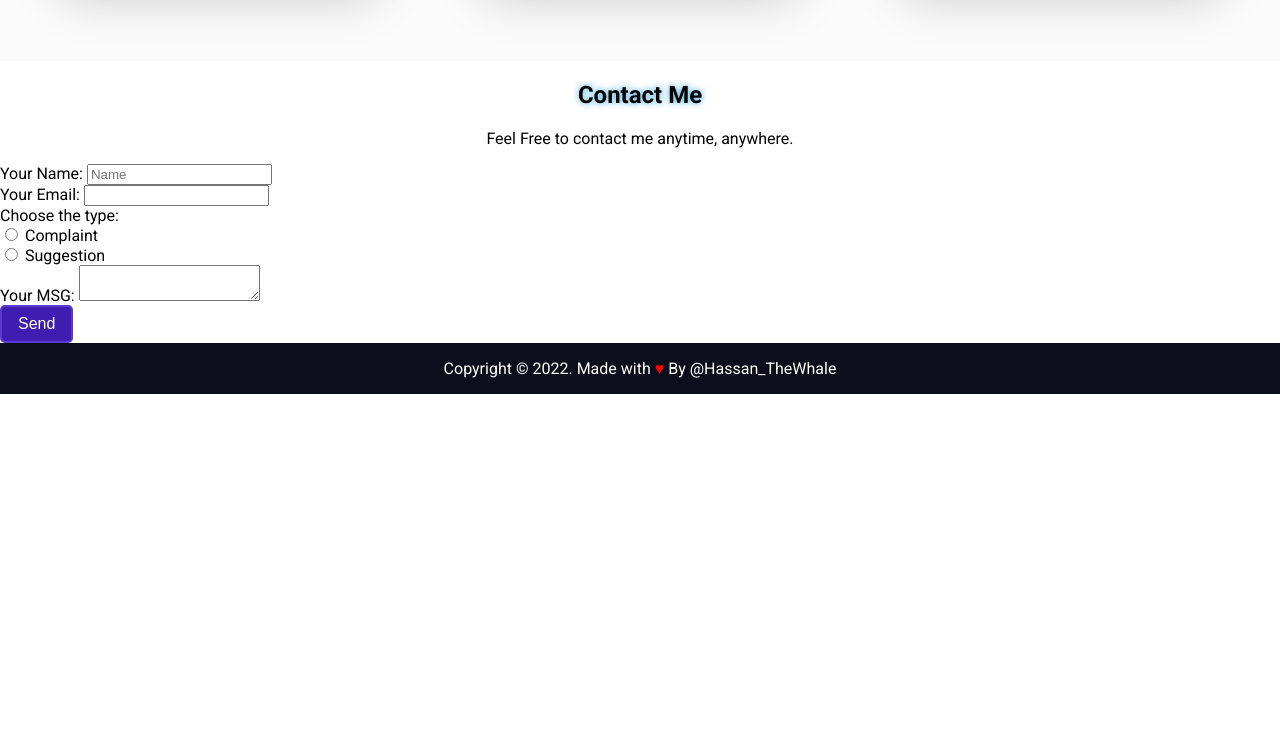
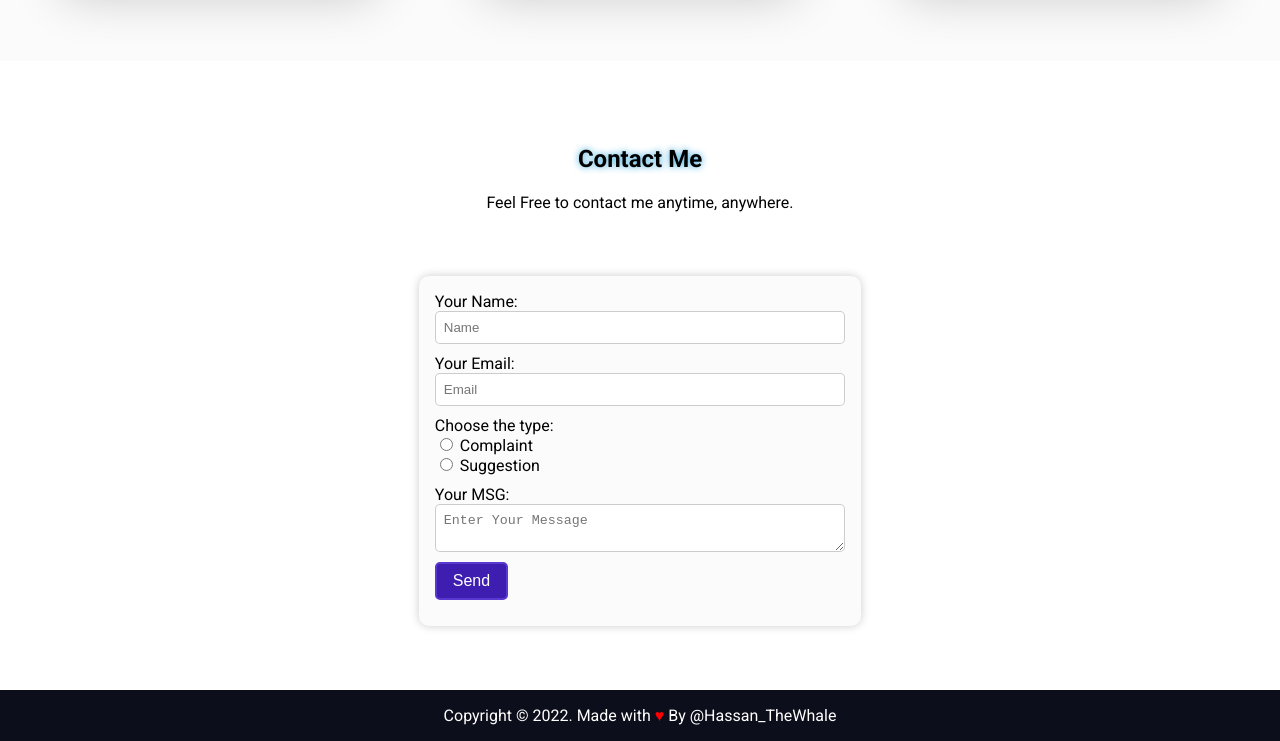
Before and after one commit to g6no/VeryFirstProject, a plain HTML site: page index.html in a window 1280 px wide. Shown: the part 1331-2072 px from the top of the page. Before the commit the page ends 1725 px from the top, so only its background shows below. Drawn offline with Linux system fonts and the light colour scheme.

Commit message:
40 min mark

```diff
--- a/css/style.css
+++ b/css/style.css
@@ -2,6 +2,17 @@
 * {
   box-sizing: border-box;
 }
+
+input[type="text"],
+input[type="email"],
+textarea{
+  display: block;
+  width: 100%;
+  border: 1px solid rgba(0, 0, 0, 0.2);
+  border-radius: 5px;
+  padding: 8px;
+}
+
 
 html {
   scroll-behavior: smooth;
@@ -144,3 +155,21 @@ footer {
 footer span {
   color: red;
 }
+
+#contact{
+  padding: 64px 8px;
+}
+
+#contactForm{
+  width: 35%;
+
+  /* top right bottom left */
+  margin: 64px auto 0;
+  background-color: #fbfbfb;
+  box-shadow: 0 0 10px rgba(0, 0, 0, 0.2);
+  padding: 16px;
+  border-radius: 10px;
+}
+#contact .form-group{
+margin-bottom: 10px;
+}
--- a/index.html
+++ b/index.html
@@ -92,9 +92,8 @@
           <h2 class="title">Contact Me</h2>
           <p>Feel Free to contact me anytime, anywhere.</p>
         </div>
-      </section>
 
-      <form>
+        <form id = "contactForm">
           <div class="form-group">
             <label for="contactName">Your Name:</label>
             <input
@@ -102,12 +101,13 @@
               name="contactName"
               placeholder="Name"
               id="contactName"
+              class="form-control"
             />
           </div>
 
           <div class="form-group">
             <label for="contactEmail">Your Email:</label>
-          <input type="email" name="contactEmail" id="contactEmail" />
+            <input type="email" name="contactEmail" id="contactEmail" class="form-control" placeholder="Email"/>
           </div>
 
           <div class="form-group">
@@ -131,14 +131,15 @@
           </div>
 
           <div class="form-group">
-          <label for="contactMSG">Your MSG:</label>
-          <textarea name="contactMSG" id="contactMSG"></textarea>
+            <label for="contactMSG" class="form-control">Your MSG:</label>
+            <textarea name="contactMSG" id="contactMSG" placeholder="Enter Your Message"></textarea>
           </div>
 
           <div class="form-group">
             <button>Send</button>
           </div>
         </form>
+      </section>
     </main>
 
     <footer class="center">
```
Lines whose indentation alone changed are shown as unchanged.
